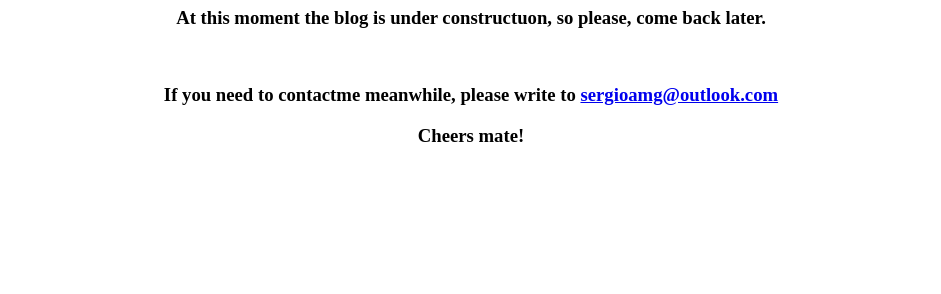
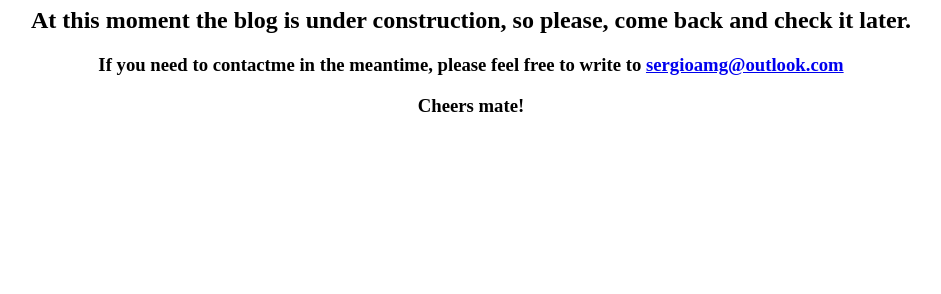
Before and after one commit to SergioAMG/sergioAMG.github.io, a plain HTML site: page index.html in a window 1280 px wide. Shown: the part 506-800 px from the top of the page, without its empty margins (169-1110 px from the left). Drawn offline with Linux system fonts and the light colour scheme.

Commit message:
Page compelted
Page completed

```diff
--- a/index.html
+++ b/index.html
@@ -14,9 +14,8 @@
         <div style="width:70%; margin: auto;">
             <img src="photo.jpg" />
             <h1>Welcome to sergioAMG personal website</h1>
-            <h3>At this moment the blog is under constructuon, so please, come back later.</h3>
-            <br />
-            <h3>If you need to contactme meanwhile, please write to <a href="mailto:sergioamg@outlook.com">sergioamg@outlook.com</a></h3>
+            <h2>At this moment the blog is under construction, so please, come back and check it later.</h2>
+            <h3>If you need to contactme in the meantime, please feel free to write to <a href="mailto:sergioamg@outlook.com">sergioamg@outlook.com</a></h3>
             <h3>Cheers mate!</h3>
         </div>
     </div>
```
